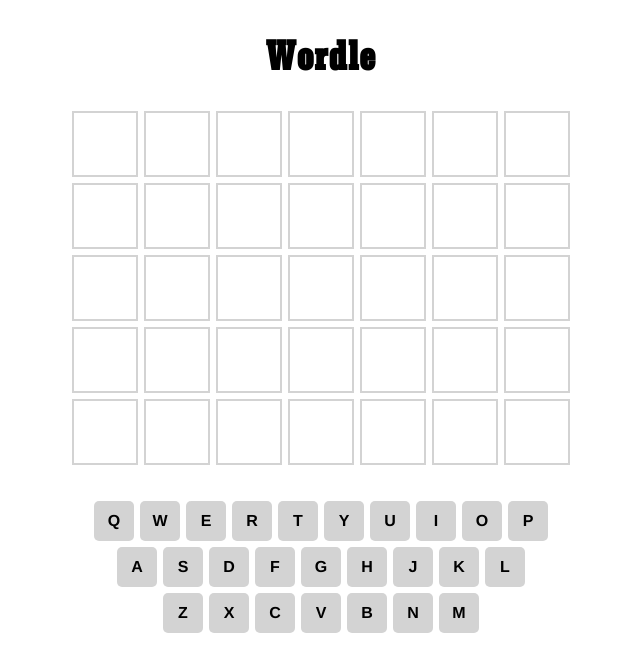
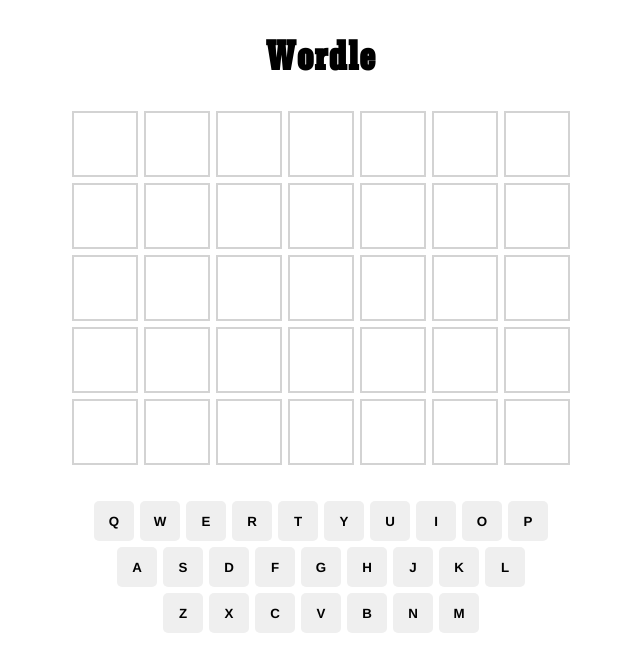
Before and after one commit to ibsenc/Camille-Ibsen-project2, a React (Vite) app: page /game/hard in a window 1280 px wide. Shown: the top 672 px of the page, without its empty margins (319-959 px from the left). Built offline with nearby package versions, Linux system fonts and the light colour scheme.

Commit message:
Button colors invert on click:

```diff
--- a/src/components/Board.jsx
+++ b/src/components/Board.jsx
@@ -1,7 +1,8 @@
 import "./board.css";
 
 export default function Board(props) {
-  const boardSize = props.wordLength * 75;
+  const { rows, wordLength } = props;
+  const boardSize = wordLength * 75;
 
   return (
     <div className='board-container'>
@@ -9,7 +10,7 @@
         className='board'
         style={{ minWidth: boardSize, maxWidth: boardSize }}
       >
-        {props.rows}
+        {rows}
       </div>
     </div>
   );
--- a/src/components/KeyboardButton.css
+++ b/src/components/KeyboardButton.css
@@ -1,10 +1,8 @@
 .button {
   height: 40px;
   width: 40px;
-  /* border-style: solid; */
-  /* border-width: 1px; */
   border-radius: 5px;
-  background-color: lightgrey;
+  border: none;
   display: flex;
   flex-direction: column;
   justify-content: center;
@@ -13,6 +11,12 @@
   font-weight: bold;
 }
 
+.button:active {
+  background-color: black;
+  color: white;
+}
+
 .button-text {
   text-align: center;
+  margin: auto;
 }
--- a/src/components/KeyboardButton.jsx
+++ b/src/components/KeyboardButton.jsx
@@ -1,16 +1,12 @@
 import "./KeyboardButton.css";
+import React from "react";
 
 export default function KeyBoardButton(props) {
   const letter = props.letter;
 
   return (
-    <div
-      className='button'
-      onClick={() => {
-        console.log(letter);
-      }}
-    >
+    <button className='button'>
       <div className='button-text'>{letter.toUpperCase()}</div>
-    </div>
+    </button>
   );
 }
```
